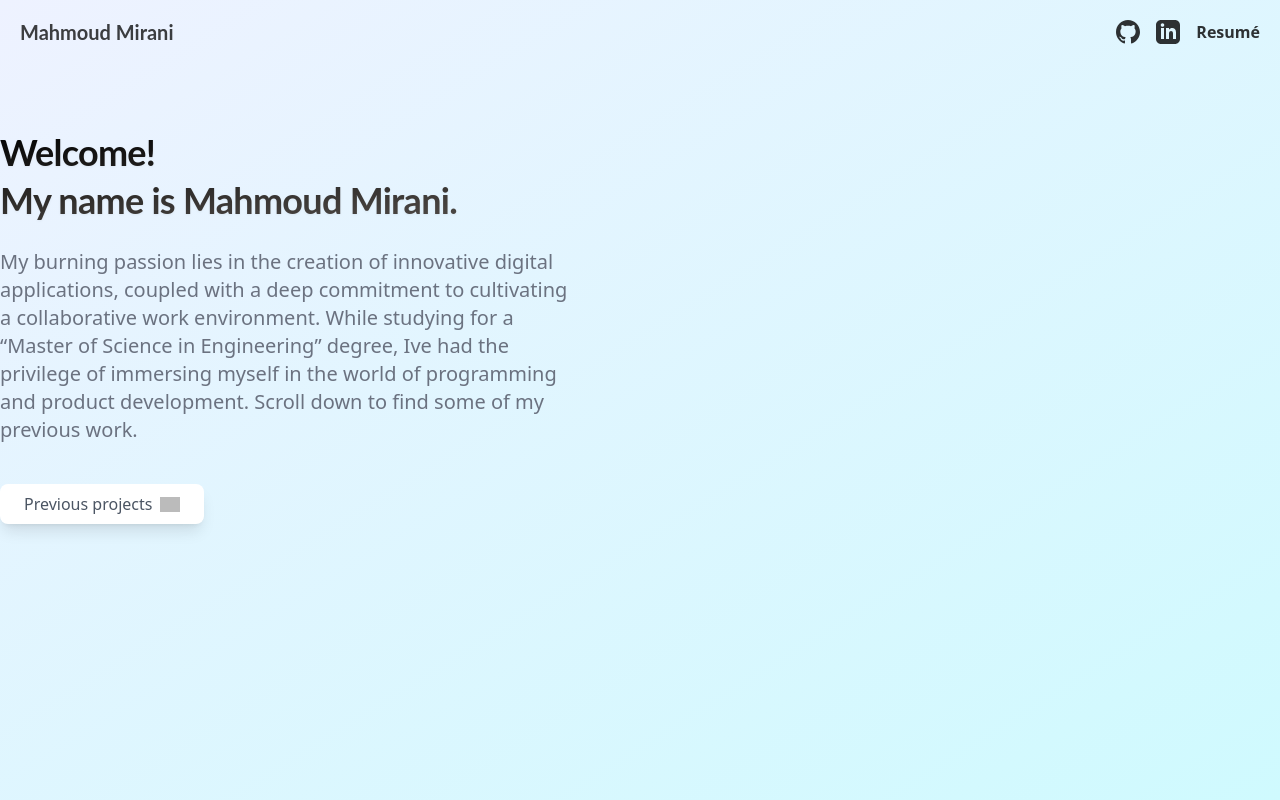
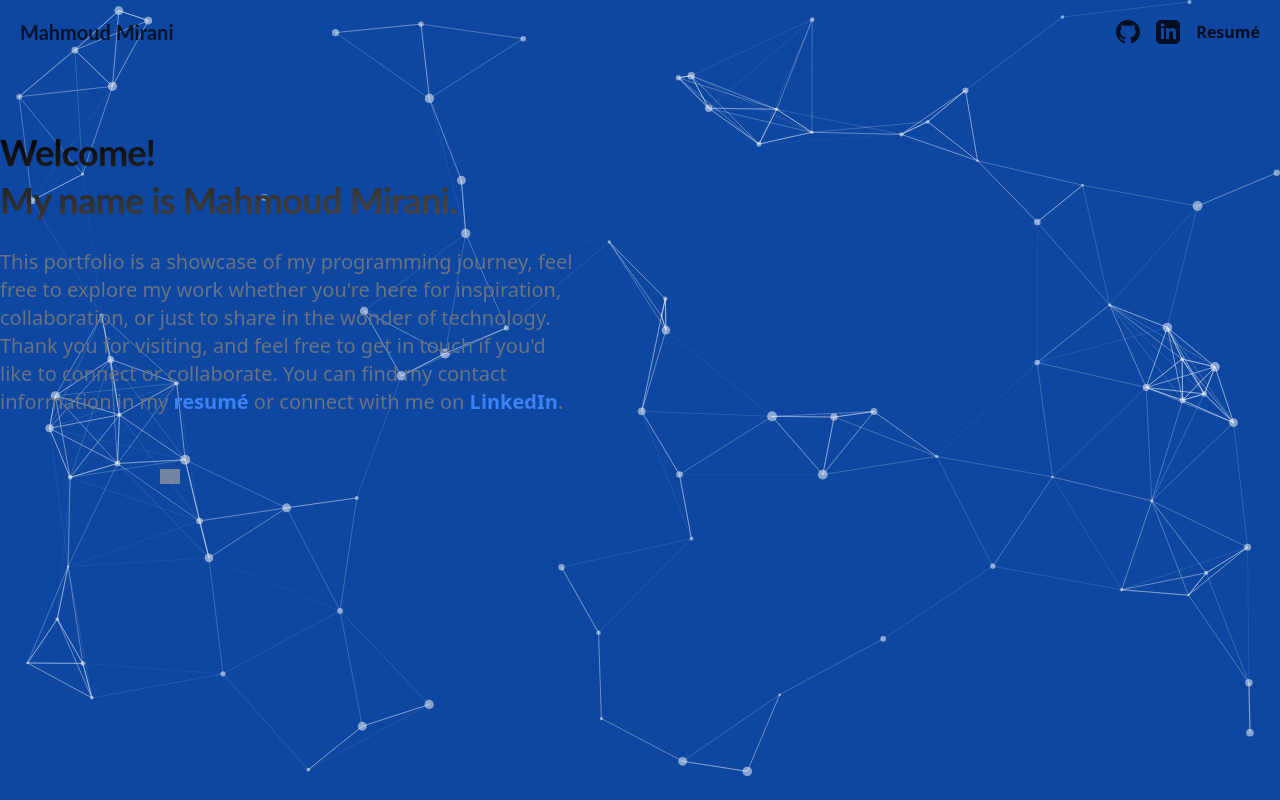
Before and after one commit to MoodMirani/mood-portfolio, a Next.js app: page / in a window 1280 px wide. Shown: the top 800 px of the page. Built offline with nearby package versions, Linux system fonts and the light colour scheme; grey boxes are pictures that could not be loaded.

Commit message:
added particles background and pdfs

```diff
--- a/app/page.tsx
+++ b/app/page.tsx
@@ -1,17 +1,14 @@
 import Card from "@/components/home/card";
 import HorizontalCard from "@/components/home/horizontalCard";
 import ScrollTo from "@/components/shared/scrollTo";
+import Link from "next/link";
+import ParticlesBG from "@/components/particles/particles";
 
 export default function Home() {
-  const handlePreviousProjectsButton = () => {
-    const elem = document.getElementById("ProjectsContainer");
-    elem?.scrollIntoView({
-      behavior: "smooth",
-    });
-  };
   return (
     <>
       <div className="z-10 h-screen w-full max-w-7xl px-5 xl:px-0">
+        <ParticlesBG />
         <h1
           className="animate-fade-up bg-gradient-to-br from-black to-stone-500 bg-clip-text font-display text-4xl font-bold tracking-[-0.02em] text-transparent opacity-0 drop-shadow-sm [text-wrap:balance] md:text-4xl md:leading-[3rem]"
           style={{ animationDelay: "0.15s", animationFillMode: "forwards" }}
@@ -24,12 +21,29 @@ export default function Home() {
           className="mt-6 max-w-xl animate-fade-up text-gray-500 opacity-0 [text-wrap:balance] md:text-xl"
           style={{ animationDelay: "0.25s", animationFillMode: "forwards" }}
         >
-          My burning passion lies in the creation of innovative digital
-          applications, coupled with a deep commitment to cultivating a
-          collaborative work environment. While studying for a “Master of
-          Science in Engineering” degree, Ive had the privilege of immersing
-          myself in the world of programming and product development. Scroll
-          down to find some of my previous work.
+          This portfolio is a showcase of my programming journey, feel free to
+          explore my work whether you're here for inspiration, collaboration, or
+          just to share in the wonder of technology. Thank you for visiting, and
+          feel free to get in touch if you'd like to connect or collaborate. You
+          can find my contact information in my&nbsp;
+          <a
+            className="font-bold text-blue-500 hover:underline"
+            href="/documents/Mahmoud_Sherzad_Resume_IT.pdf"
+            target="_blank"
+            rel="noopener noreferrer"
+          >
+            resumé
+          </a>
+          &nbsp;or connect with me on&nbsp;
+          <a
+            className="font-bold text-blue-500 hover:underline"
+            href="https://www.linkedin.com/in/mahmoud-mirani/"
+            target="_blank"
+            rel="noopener noreferrer"
+          >
+            LinkedIn
+          </a>
+          .
         </p>
         <ScrollTo
           href="#ProjectsContainer"
--- /dev/null
+++ b/components/particles/particles.tsx
@@ -0,0 +1,102 @@
+"use client";
+
+import { useCallback } from "react";
+import Particles from "react-particles";
+import type { Container, Engine } from "tsparticles-engine";
+import { loadSlim } from "tsparticles-slim";
+
+export default function ParticlesBG() {
+  const particlesInit = useCallback(async (engine: Engine) => {
+    console.log(engine);
+
+    // you can initialize the tsParticles instance (engine) here, adding custom shapes or presets
+    // this loads the tsparticles package bundle, it's the easiest method for getting everything ready
+    // starting from v2 you can add only the features you need reducing the bundle size
+    //await loadFull(engine);
+    await loadSlim(engine);
+  }, []);
+
+  const particlesLoaded = useCallback(
+    async (container: Container | undefined) => {
+      await console.log(container);
+    },
+    [],
+  );
+
+  return (
+    <Particles
+      id="tsparticles"
+      init={particlesInit}
+      loaded={particlesLoaded}
+      options={{
+        background: {
+          color: {
+            value: "#0d47a1",
+          },
+        },
+        fpsLimit: 120,
+        interactivity: {
+          events: {
+            onClick: {
+              enable: true,
+              mode: "push",
+            },
+            onHover: {
+              enable: true,
+              mode: "repulse",
+            },
+            resize: true,
+          },
+          modes: {
+            push: {
+              quantity: 4,
+            },
+            repulse: {
+              distance: 200,
+              duration: 0.4,
+            },
+          },
+        },
+        particles: {
+          color: {
+            value: "#ffffff",
+          },
+          links: {
+            color: "#ffffff",
+            distance: 150,
+            enable: true,
+            opacity: 0.5,
+            width: 1,
+          },
+          move: {
+            direction: "none",
+            enable: true,
+            outModes: {
+              default: "bounce",
+            },
+            random: false,
+            speed: 6,
+            straight: false,
+          },
+          number: {
+            density: {
+              enable: true,
+              area: 800,
+            },
+            value: 80,
+          },
+          opacity: {
+            value: 0.5,
+          },
+          shape: {
+            type: "circle",
+          },
+          size: {
+            value: { min: 1, max: 5 },
+          },
+        },
+        detectRetina: true,
+      }}
+    />
+  );
+}
--- a/package.json
+++ b/package.json
@@ -31,7 +31,9 @@
     "react": "18.2.0",
     "react-dom": "18.2.0",
     "react-markdown": "^8.0.7",
+    "react-particles": "^2.12.2",
     "tailwind-merge": "^1.14.0",
+    "tsparticles-slim": "^2.12.0",
     "typescript": "5.2.2",
     "use-debounce": "^9.0.4",
     "vaul": "^0.6.8"
```
Also changed, not shown: 2 other files (tests, documents, lock files or other folders).
